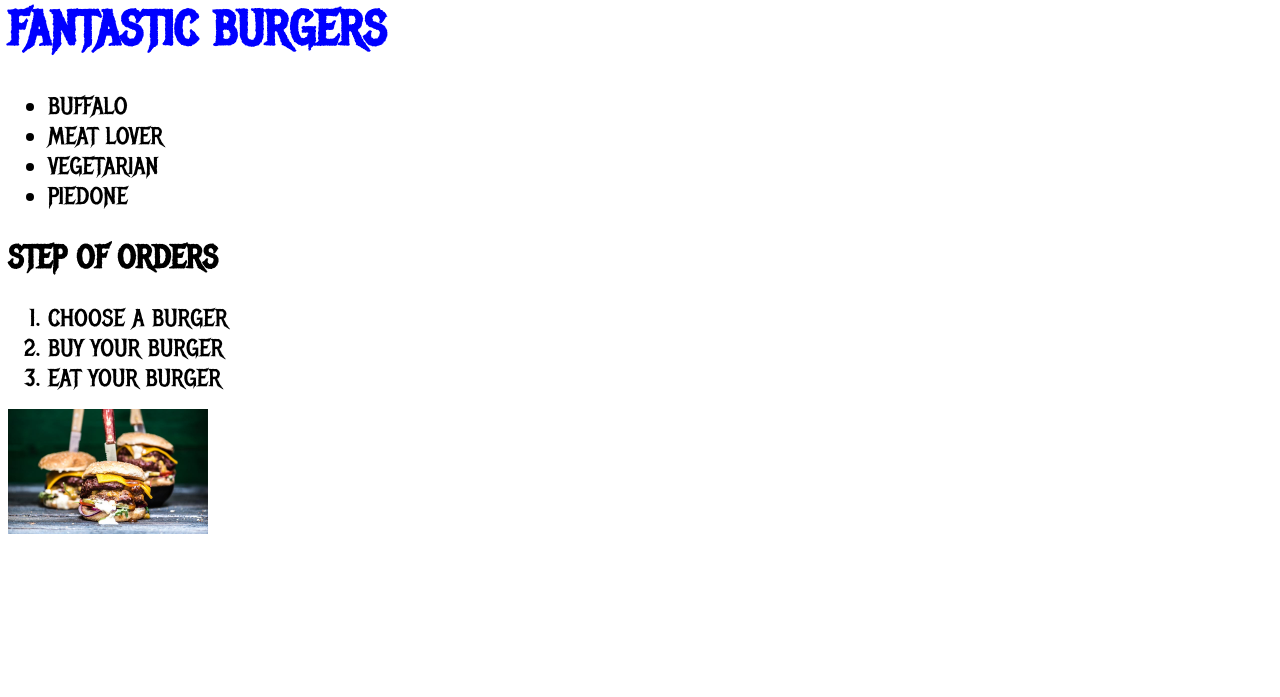
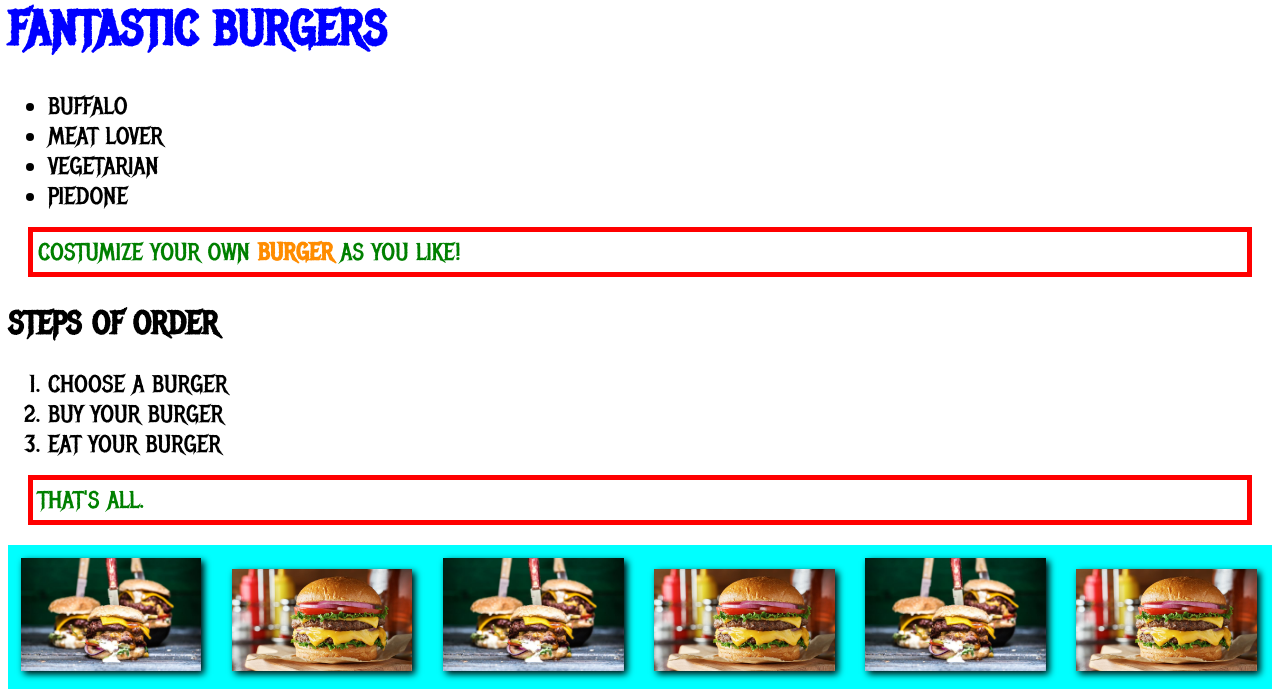
Before and after one commit to GamerGabriel93/GamerGabriel93.github.io, a PHP site: page / in a window 1280 px wide. Shown: the part 108-805 px from the top of the page. Before the commit the page ends 642 px from the top, so only its background shows below. Run offline with PHP 8.4, Linux system fonts and the light colour scheme.

Commit message:
Added more picture to page, added more to css and index html.

```diff
--- a/css/style.css
+++ b/css/style.css
@@ -24,6 +24,33 @@ li {
     line-height: 30px;
 }
 
+p {
+    font-size: 24px;
+}
+
+.content{
+    color: green;
+    margin: 10px 20px 20px;
+    border: solid 5px red;
+    padding: 5px;
+}
+
 img {
-    width: 200px;
+    width: 14.3%;
+    box-shadow: 3px 3px 7px black;
+    margin: 1%;
 }
+
+.bold {
+    font-weight: bold;
+    color: darkorange;
+}
+
+.img-div {
+    background-color: aqua;
+}
+
+#img-1 {
+    display: inline;
+    visibility: visible;
+}
--- a/index.html
+++ b/index.html
@@ -24,14 +24,23 @@
         <li>Vegetarian</li>
         <li>Piedone</li>
     </ul>
+    <p class="content">Costumize your own <span class="bold">burger</span> as you like!</p>
 
-    <h2>Step of orders</h2>
+    <h2>Steps of order</h2>
     <ol>
         <li>Choose a burger</li>
         <li>Buy your burger</li>
         <li>Eat your burger</li>
     </ol>
+    <p class="content">That's all.</p>
 
-    <a target="blank" href=""><img src="/img/burger.jpg" alt="Burgers"></a>
+    <div class="img-div">
+        <img id="img-1" src="/img/burger.jpg" alt="Burgers">
+        <img  src="/img/burger2.jpg" alt="Burger2">
+        <img src="/img/burger.jpg" alt="Burgers">
+        <img src="/img/burger2.jpg" alt="Burger2">
+        <img src="/img/burger.jpg" alt="Burgers">
+        <img src="/img/burger2.jpg" alt="Burger2">
+    </div>
 </body>
 </html>
```
Also changed, not shown: img/burger2.jpg (added).
